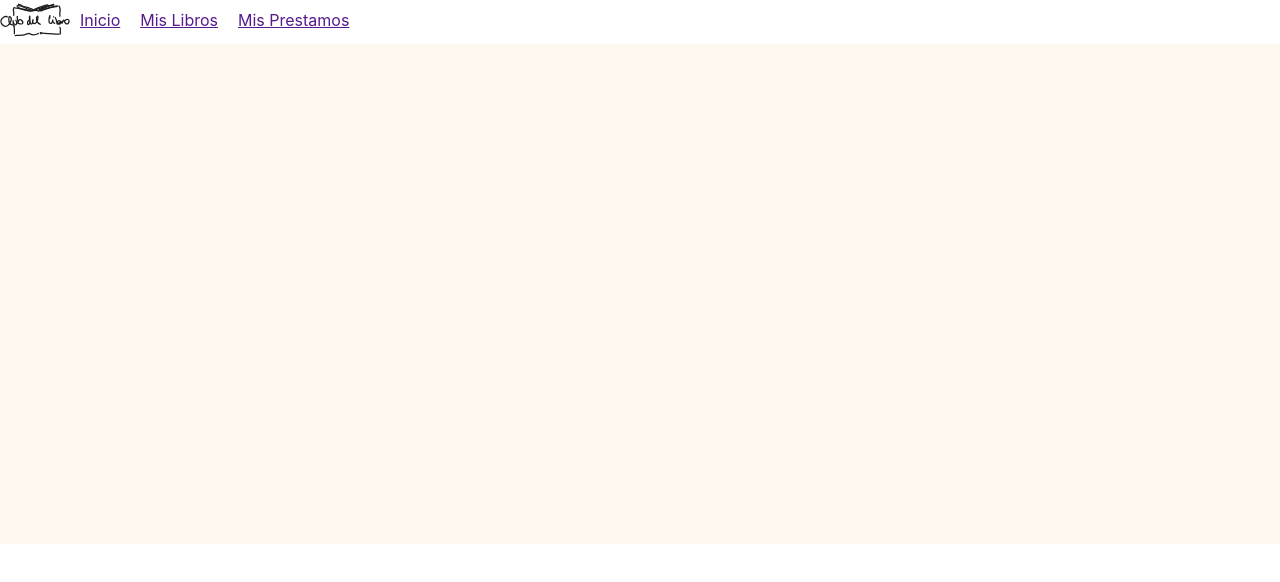
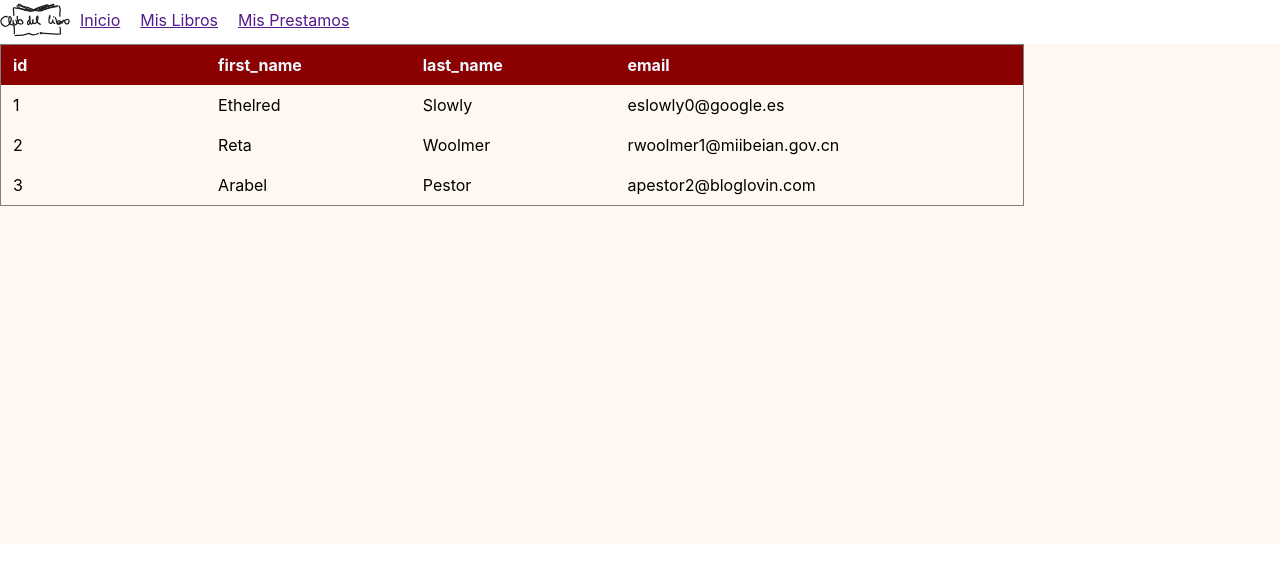
Before and after one commit to bacarvalho/tp2-GRUPO-05-front, a React (Create React App) app: page / in a window 1280 px wide. Shown: the top 582 px of the page. Built offline with nearby package versions, Linux system fonts and the light colour scheme.

Commit message:
created table component
Table expects header and data props, separately.

```diff
--- /dev/null
+++ b/src/components/Table/index.js
@@ -0,0 +1,28 @@
+import React from 'react';
+
+
+export default function Table({theaders, tbody}) {
+console.log(theaders);
+    return (
+        <div id="table-container">
+            <table>
+                <thead>
+                    <tr>
+                    {theaders.map(heading => {
+                        return <th key={heading}>{heading}</th>
+                    })}
+                    </tr>
+                </thead>
+                <tbody>
+                    {tbody.map((row, index) => {
+                    return <tr key={index}>
+                        {theaders.map((key, index) => {
+                                return <td key={row[key]}>{row[key]}</td>
+                        })}
+                    </tr>;
+                })}
+                </tbody>
+            </table>
+        </div>
+    );
+}
--- /dev/null
+++ b/src/components/Table/sampledata.js
@@ -0,0 +1,18 @@
+module.exports=
+
+[{
+  "id": 1,
+  "first_name": "Ethelred",
+  "last_name": "Slowly",
+  "email": "eslowly0@google.es"
+},{
+  "id": 2,
+  "first_name": "Reta",
+  "last_name": "Woolmer",
+  "email": "rwoolmer1@miibeian.gov.cn"
+},{
+  "id": 3,
+  "first_name": "Arabel",
+  "last_name": "Pestor",
+  "email": "apestor2@bloglovin.com"
+}]
--- /dev/null
+++ b/src/components/Table/styles.desktop.css
@@ -0,0 +1,23 @@
+table{
+    border-collapse: collapse;
+    border: 1px solid gray;
+    border-radius: 10px;
+    width: 80%;
+}
+
+thead {
+    background-color: darkred;
+    color:aliceblue;
+}
+
+td, th{
+    min-width: 100px;
+    text-align: left;
+    padding-top:10px;
+    padding-bottom:10px;
+    padding-left: 12px;
+}
+
+tr{
+    min-height:50px;
+}
--- a/src/index.css
+++ b/src/index.css
@@ -1,4 +1,5 @@
 @import url('/src/components/Layout/styles.desktop.css');
+@import url('/src/components/Table/styles.desktop.css');
 
 body {
   margin: 0;
--- a/src/page/Home/index.js
+++ b/src/page/Home/index.js
@@ -1,10 +1,19 @@
 import React from 'react';
 import Layout from '../../components/Layout';
+import Table from '../../components/Table';
+import catalogData from '../../components/Table/sampledata';
+
+const getHeadings = () => {
+    return Object.keys(catalogData[0]);
+}
 
 function View() {
     return (
         <>
             <Layout>
+                <Table theaders= {getHeadings()} tbody={catalogData}>
+
+                </Table>
             </Layout>
         </>
     )
```
Also changed, not shown: src/components/Layout/Header/Images/CdL_logo.svg (added).
